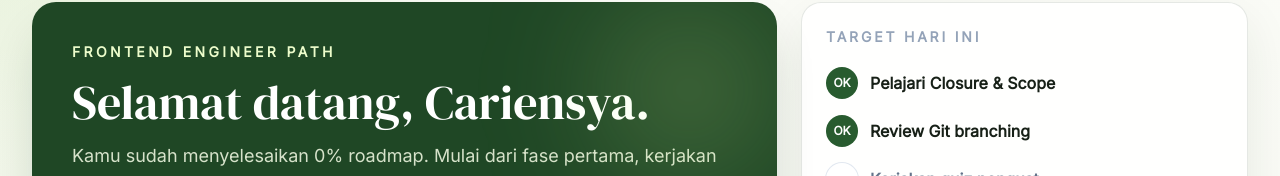
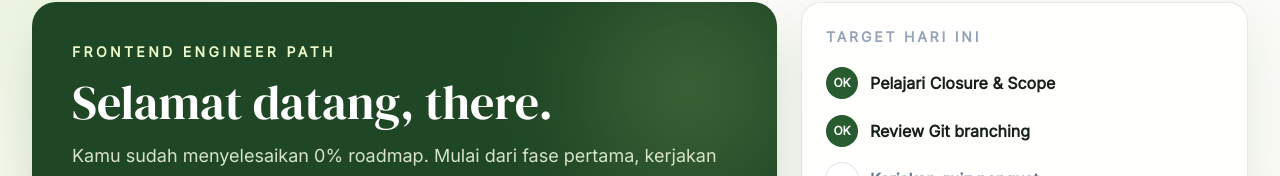
Before and after one commit to RainCloud2/Fullstack-Capstone, a React (Vite) app: page /home in a window 1280 px wide. Shown: the part 121-297 px from the top of the page. Built offline with nearby package versions, Linux system fonts and the light colour scheme; no server answers.

Commit message:
Update HomePage.jsx

```diff
--- a/src/pages/HomePage.jsx
+++ b/src/pages/HomePage.jsx
@@ -5,6 +5,8 @@ import { fallbackProgress, fetchProgress } from "../services/progressApi";
 
 export default function HomePage() {
   const [progress, setProgress] = useState(fallbackProgress);
+  const user = JSON.parse(localStorage.getItem("user") || "{}");
+  const userName = user?.name || "there";
 
   useEffect(() => {
     fetchProgress()
@@ -24,7 +26,7 @@ export default function HomePage() {
               Frontend Engineer Path
             </p>
             <h1 className="font-display max-w-2xl text-4xl leading-tight sm:text-5xl">
-              Selamat datang, Cariensya.
+              Selamat datang, {userName}.
             </h1>
             <p className="mt-4 max-w-2xl text-base leading-7 text-lime-50/85 sm:text-lg">
               Kamu sudah menyelesaikan {progress.totalProgress}% roadmap. Mulai dari fase pertama, kerjakan quiz, lalu progress akan naik otomatis.
```
